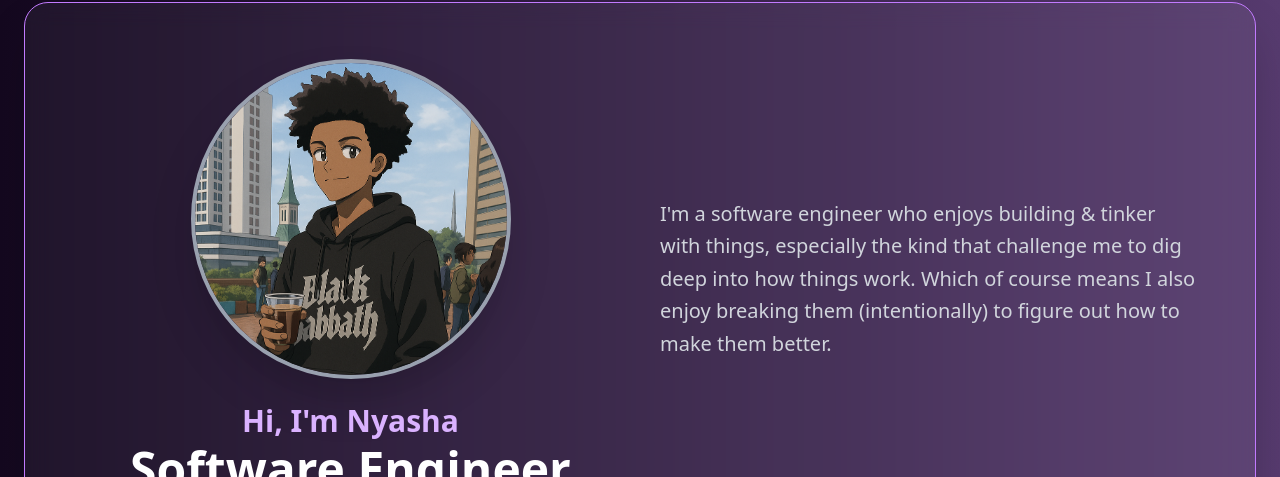
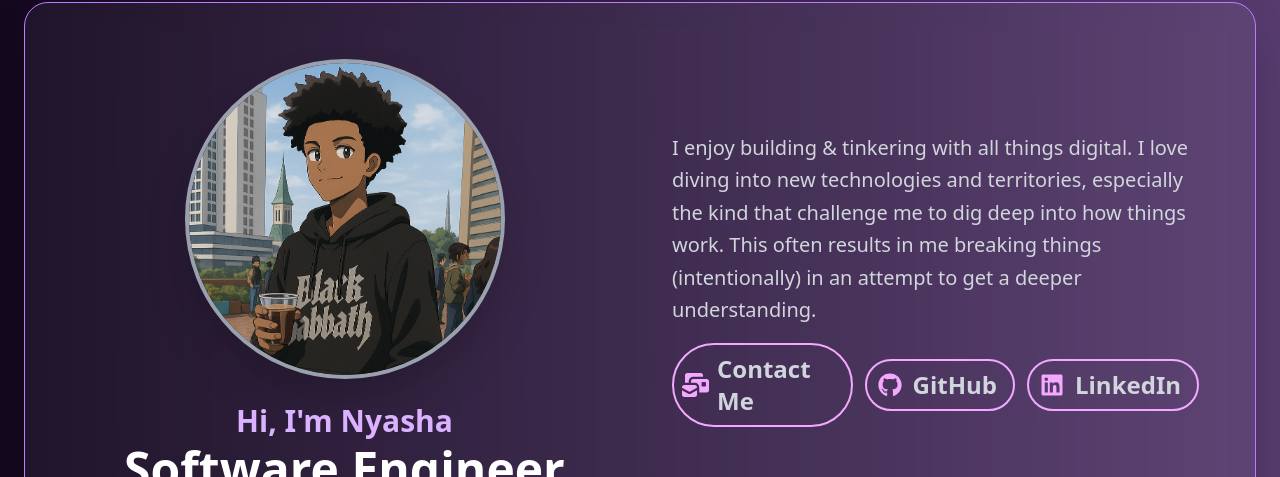
Before and after one commit to SageTendo/portfolio, a React (Vite) app in the folder client/: page / in a window 1280 px wide. Shown: the part 121-598 px from the top of the page. Built offline with nearby package versions, Linux system fonts and the light colour scheme; no server answers.

Commit message:
refactor: Hero and Nav

```diff
--- a/client/src/components/HomeSection.tsx
+++ b/client/src/components/HomeSection.tsx
@@ -1,4 +1,7 @@
+import { FontAwesomeIcon } from "@fortawesome/react-fontawesome";
 import profileImg from "../assets/profile.png";
+import { details } from "../data/profile";
+import { faMailBulk } from "@fortawesome/free-solid-svg-icons";
 
 export function HomeSection() {
   return (
@@ -6,7 +9,7 @@ export function HomeSection() {
       id="home"
       className="min-h-screen flex items-center justify-center px-6 py-20 bg-transparent"
     >
-      <div className="max-w-7xl w-full flex flex-col md:flex-row items-center gap-10 bg-white/5 backdrop-blur-md rounded-3xl shadow-2xl p-8 md:p-14 border border-purple-400 transition-all duration-500">
+      <div className="max-w-7xl w-full flex flex-col md:flex-row items-center gap-10 lg:gap-16 bg-white/5 backdrop-blur-md rounded-3xl shadow-2xl p-8 md:p-14 border border-purple-400 transition-all duration-500">
         {/* Left: Profile Image + Headings */}
         <div className="flex-1 flex flex-col items-center text-center group justify-center">
           {/* Profile Image */}
@@ -30,11 +33,39 @@ export function HomeSection() {
         {/* Right: Bio */}
         <div className="flex-1 text-gray-300 font-medium max-w-prose text-xl sm:text-md md:text-lg xl:text-xl 2xl:text-2xl">
           <p className="leading-relaxed">
-            I'm a software engineer who enjoys building & tinker with things,
-            especially the kind that challenge me to dig deep into how things
-            work. Which of course means I also enjoy breaking them
-            (intentionally) to figure out how to make them better.
+            I enjoy building & tinkering with all things digital. I love diving
+            into new technologies and territories, especially the kind that
+            challenge me to dig deep into how things work. This often results in
+            me breaking things (intentionally) in an attempt to get a deeper
+            understanding.
           </p>
+
+          <div className="flex flex-col xl:flex-row items-center gap-3 mt-4">
+            <a
+              href="#contact"
+              className="hover:text-gray-400 border-2 p-2 text-2xl border-fuchsia-300 hover:bg-fuchsia-950 rounded-full transition-all duration-300 items-center flex gap-2"
+            >
+              <FontAwesomeIcon icon={faMailBulk} className="text-fuchsia-300" />
+              <span className="font-semibold text-muted mr-2">Contact Me</span>
+            </a>
+            {details.map((detail, index) => (
+              <a
+                key={index}
+                href={detail.link}
+                className="hover:text-gray-400 border-2 p-2 text-2xl border-fuchsia-300 hover:bg-fuchsia-950 rounded-full transition-all duration-300 items-center flex gap-2"
+                target="_blank"
+                rel="noopener noreferrer"
+              >
+                <FontAwesomeIcon
+                  icon={detail.icon}
+                  className="text-fuchsia-300"
+                />
+                <span className="font-semibold text-muted mr-2">
+                  {detail.name}
+                </span>
+              </a>
+            ))}
+          </div>
         </div>
       </div>
     </section>
--- a/client/src/components/NavBar.tsx
+++ b/client/src/components/NavBar.tsx
@@ -2,25 +2,13 @@ import { useEffect, useState } from "react";
 import { FontAwesomeIcon } from "@fortawesome/react-fontawesome";
 import { faBars, faClose } from "@fortawesome/free-solid-svg-icons";
 import { faGithub, faLinkedin } from "@fortawesome/free-brands-svg-icons";
+import { details } from "../data/profile";
 
 const links = [
   { name: "Home", link: "#home" },
   { name: "About", link: "#about" },
   { name: "Projects", link: "#projects" },
   { name: "Contact", link: "#contact" },
-];
-
-const details = [
-  {
-    name: "GitHub",
-    link: "https://github.com/SageTendo",
-    icon: faGithub,
-  },
-  {
-    name: "LinkedIn",
-    link: "https://www.linkedin.com/in/nyasha-zishiri-a2bb68257/",
-    icon: faLinkedin,
-  },
 ];
 
 interface NavBarProps {
--- /dev/null
+++ b/client/src/data/profile.ts
@@ -0,0 +1,14 @@
+import { faGithub, faLinkedin } from "@fortawesome/free-brands-svg-icons";
+
+export const details = [
+  {
+    name: "GitHub",
+    link: "https://github.com/SageTendo",
+    icon: faGithub,
+  },
+  {
+    name: "LinkedIn",
+    link: "https://www.linkedin.com/in/nyasha-zishiri-a2bb68257/",
+    icon: faLinkedin,
+  },
+];
```
